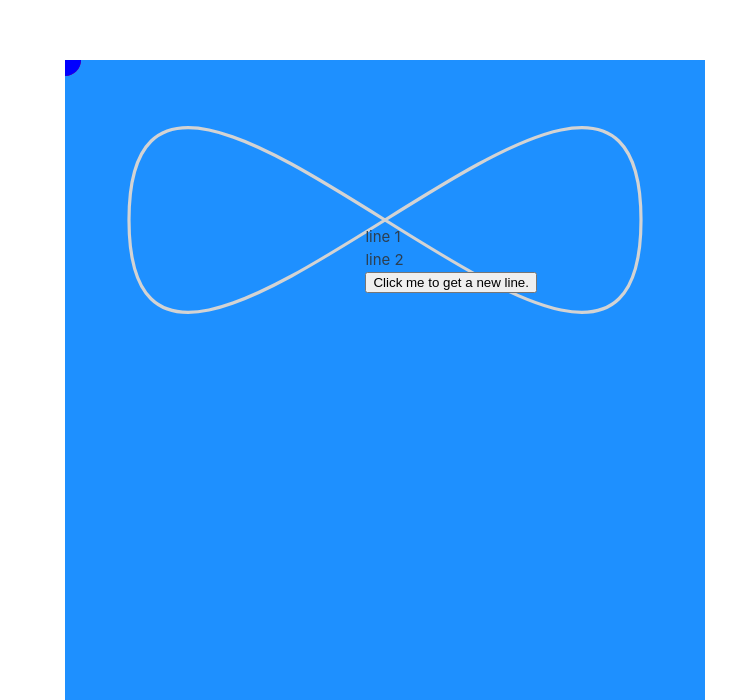
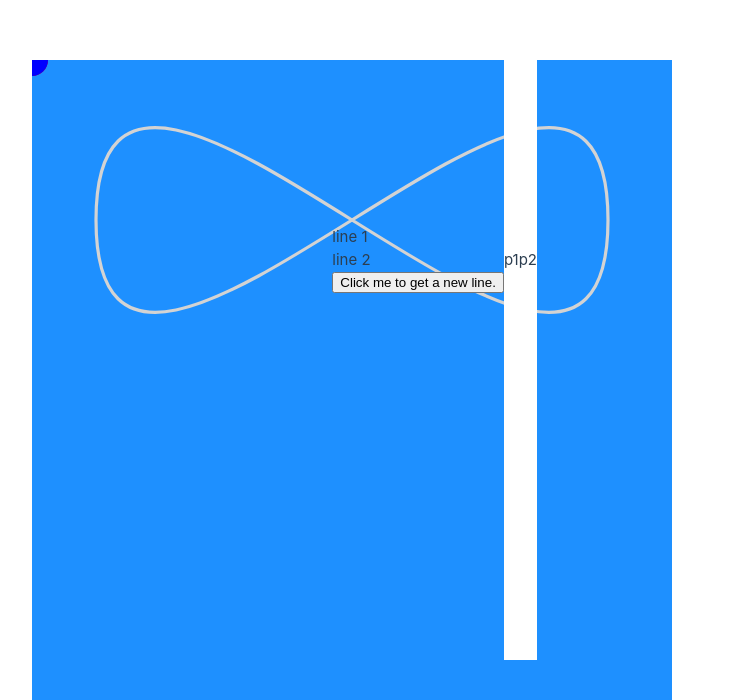
Before and after one commit to UnicornSyrup/Rolly-Chair-Racing-League-Frontend, a Vue app in the folder Rolly-Chair-Racing-League/: page / in a window 1280 px wide. Shown: the part 140-840 px from the top of the page, without its empty margins (23-759 px from the left). Built offline with nearby package versions, Linux system fonts and the light colour scheme.

Commit message:
added leaderboard

```diff
--- a/Rolly-Chair-Racing-League/src/App.vue
+++ b/Rolly-Chair-Racing-League/src/App.vue
@@ -1,12 +1,14 @@
 <script setup>
 import Race from"./components/Race.vue"
 import Log from "./components/Log.vue"
+import LeaderBoard from "./components/LeaderBoard.vue"
 </script>
 
 <template>
   <header>
     <Race></Race>
     <Log></Log>
+    <LeaderBoard></LeaderBoard>
   </header>
 </template>
 
--- a/Rolly-Chair-Racing-League/src/components/LeaderBoard.vue
+++ b/Rolly-Chair-Racing-League/src/components/LeaderBoard.vue
@@ -0,0 +1,29 @@
+<script setup>
+</script>
+
+<template>
+    <div id="leaderboard-container">
+        <body id="body">
+        <div class="box">
+        <p>
+        p1
+        </p>
+        </div>
+
+        <div class="box2">
+        <p>
+        p2
+        </p>
+        </div>
+        </body>
+    </div>
+</template>
+
+<style scoped>
+#track-container{
+    height: 80vh;
+    width: 40vw;
+    border-color: white;
+    background: dodgerblue;
+}
+</style>
--- a/Rolly-Chair-Racing-League/src/components/Track.vue
+++ b/Rolly-Chair-Racing-League/src/components/Track.vue
@@ -15,7 +15,7 @@
         repeatCount="indefinite"
         path="M20,50 C20,-50 180,150 180,50 C180-50 20,150 20,50 z" />
     </circle>
-        <circle r="5" fill="blue">
+    <circle r="5" fill="blue">
         <animateMotion
         dur="10s"
         keyPoints="0;0.5;1"
```
